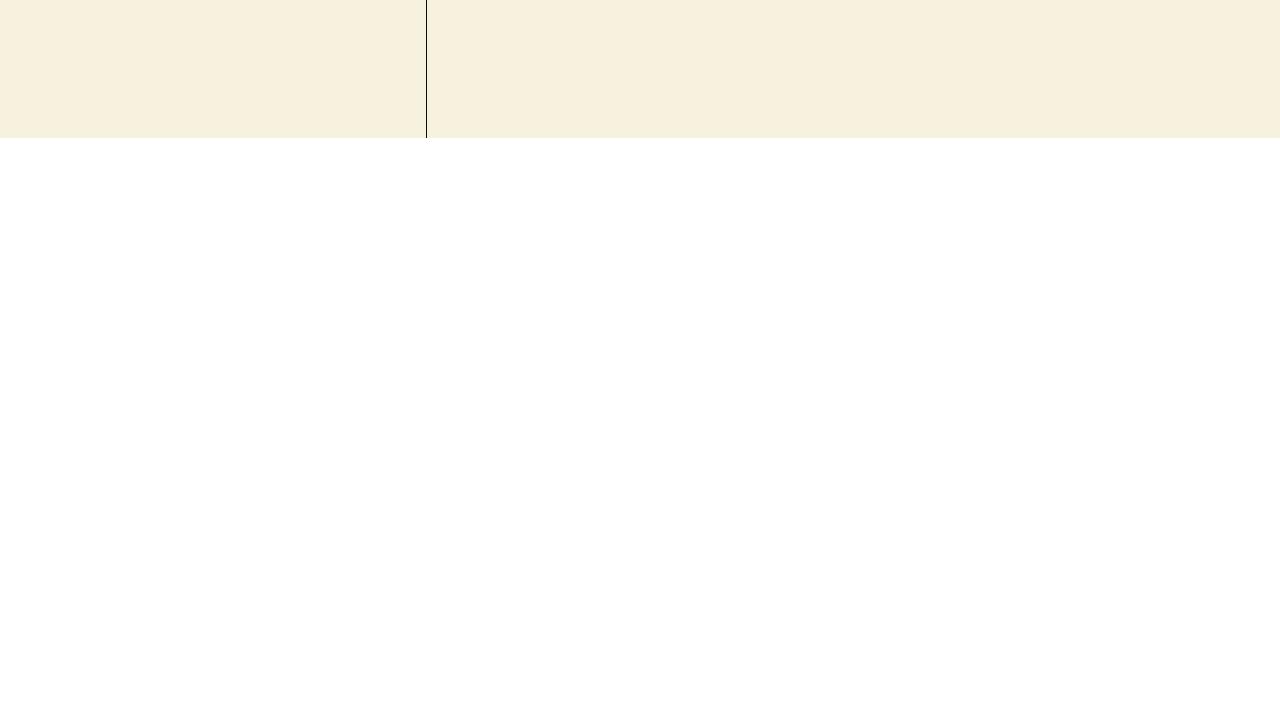
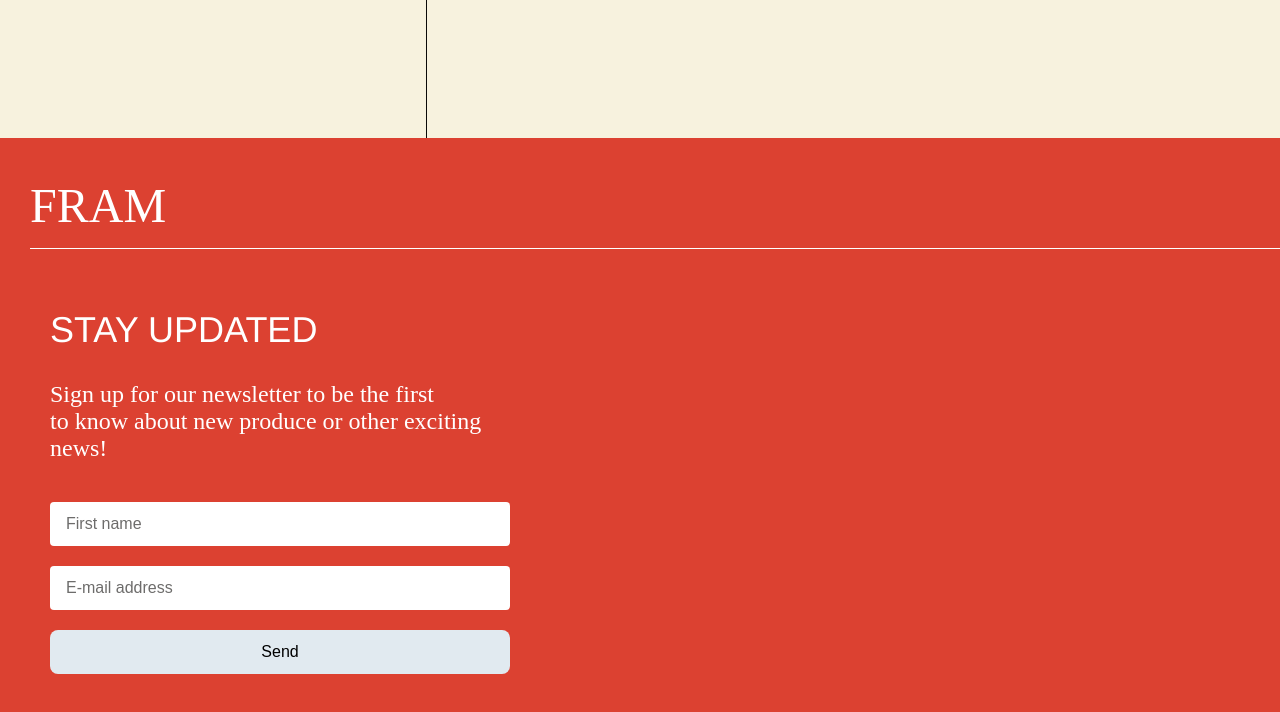
Before and after one commit to kxristina/FRAM-project, a plain HTML site: page products.html in a window 1280 px wide. Shown: the part 2593-3305 px from the top of the page. Before the commit the page ends 2731 px from the top, so only its background shows below. Drawn offline with nearby package versions, Linux system fonts and the light colour scheme; some packages are replaced by stand-ins of ours; a web font is replaced by a local one.

Commit message:
Added footer to the product page

```diff
--- a/products.html
+++ b/products.html
@@ -215,7 +215,45 @@
 
     <!-- NEWSLETTER -->
 
-    <footer>
+    <footer class="newsletter-section">
+
+        <div class="newsletter-container">
+
+            <h5 class="newsletter-logo">FRAM</h5>
+
+            <hr class="newsletter-divider">
+
+            <div class="newsletter-content">
+
+                <h3 class="newsletter-title">Stay updated</h3>
+
+                <p class="newsletter-text">Sign up for our newsletter to be the first<br>to know about new produce or other exciting news!</p>
+
+                <form class="newsletter-form">
+
+                    <input
+                    type="text"
+                    id="firstname"
+                    name="firstname"
+                    placeholder="First name"
+                    required>
+
+                    <input
+                    type="email"
+                    id="user-email"
+                    name="email"
+                    placeholder="E-mail address"
+                    required>
+
+                    <button type="submit">
+                    Send
+                    </button>
+
+                </form>
+
+            </div>
+
+        </div>
 
     </footer>
 
```
